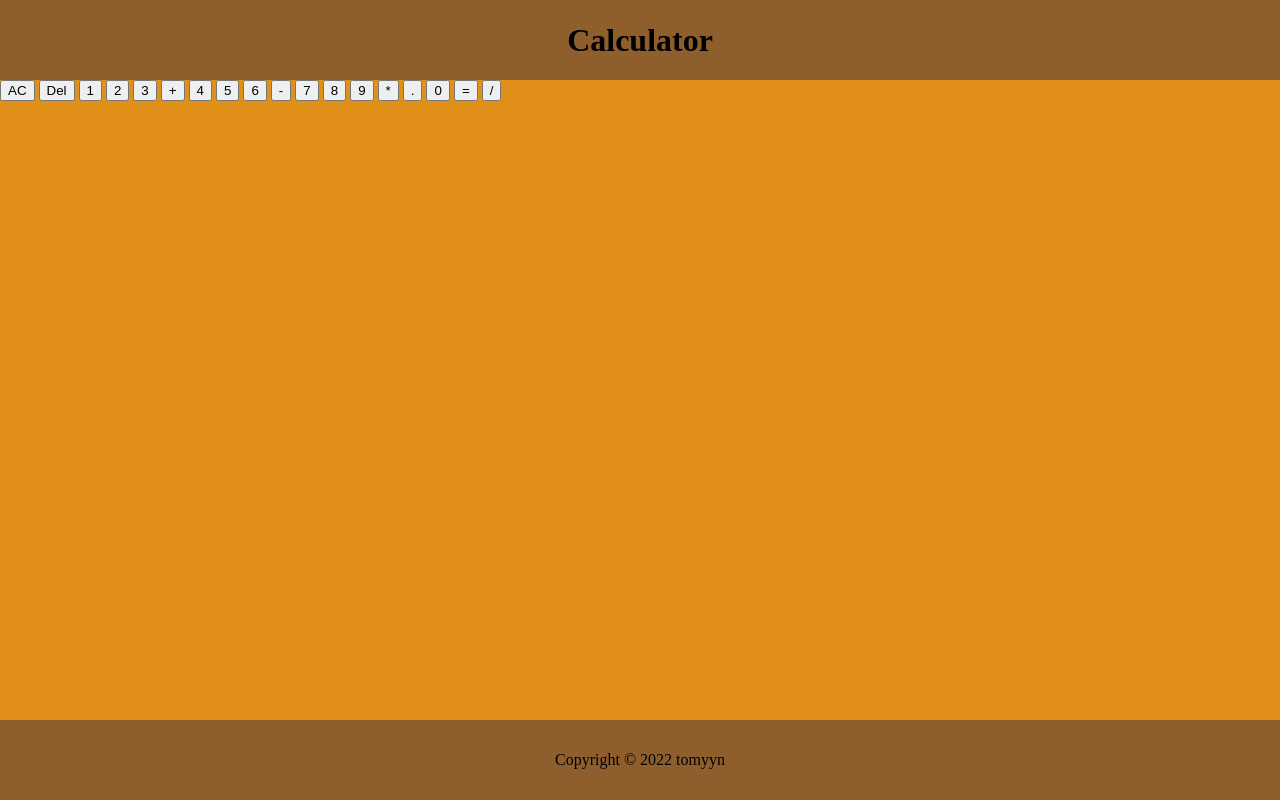
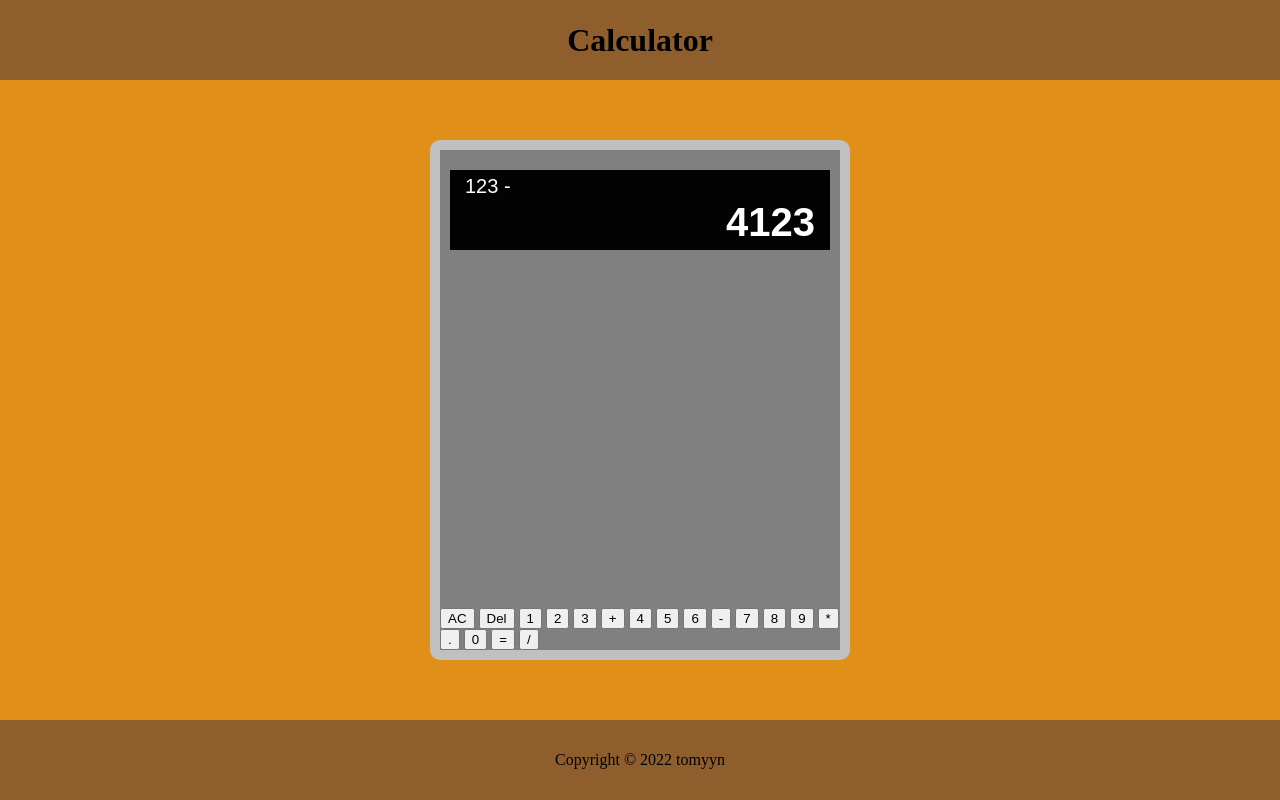
Before and after one commit to tomyyn/TOP-Calculator, a plain HTML site: page index.html in a window 1280 px wide. Drawn offline with Linux system fonts and the light colour scheme; a web font is replaced by a local one.

Commit message:
Style text fields

```diff
--- a/index.html
+++ b/index.html
@@ -6,6 +6,7 @@
     <meta charset="utf-8">
     <link rel="icon" href="./imgs/favicon.png">
     <link rel="stylesheet" href="style.css">
+    <link rel="stylesheet" media="screen" href="https://fontlibrary.org//face/segment7" type="text/css"/>
     <script src="script.js" defer></script>
 </head>
 
@@ -14,11 +15,11 @@
     <div class="content">
         <div class = "calc">
             <div class = "textContainer">
-                <div class = "outputField">
-
+                <div class = "output field">
+                    123 -
                 </div>
-                <div class = "inputField">
-
+                <div class = "input field">
+                    4123
                 </div>
             </div>
             <div class="buttons">
--- a/style.css
+++ b/style.css
@@ -27,8 +27,51 @@ body{
     display: flex;
     flex-grow:1;
     flex-direction: column;
+    justify-content: center;
+    align-items: center;
 }
 
+.calc{
+    background-color: grey;
+    width: 400px;
+    height: 500px;
+    display: flex;
+    flex-direction: column;
+    align-items: center;
+    justify-content: space-between;
+    gap:20px;
+    border-radius: 10px;
+    border: 10px solid silver;
+}
+
+.textContainer{
+    background-color: rgb(3, 3, 3);
+    width: 380px;
+    height: 80px;
+    margin: 20px 0px;
+    box-sizing: border-box;
+    display: flex;
+    flex-direction: column;
+    justify-content: space-between;
+    padding:5px;
+}
+
+.field{
+    color:white;
+    font-family: 'Segment7Standard', sans-serif;
+    padding: 0px 10px;
+}
+
+.output{
+    font-weight: lighter;
+    font-size: 20px;
+}
+
+.input{
+    font-weight: 700;
+    font-size: 40px;
+    text-align: right;
+}
 
 .footer{
     display: flex;
```
